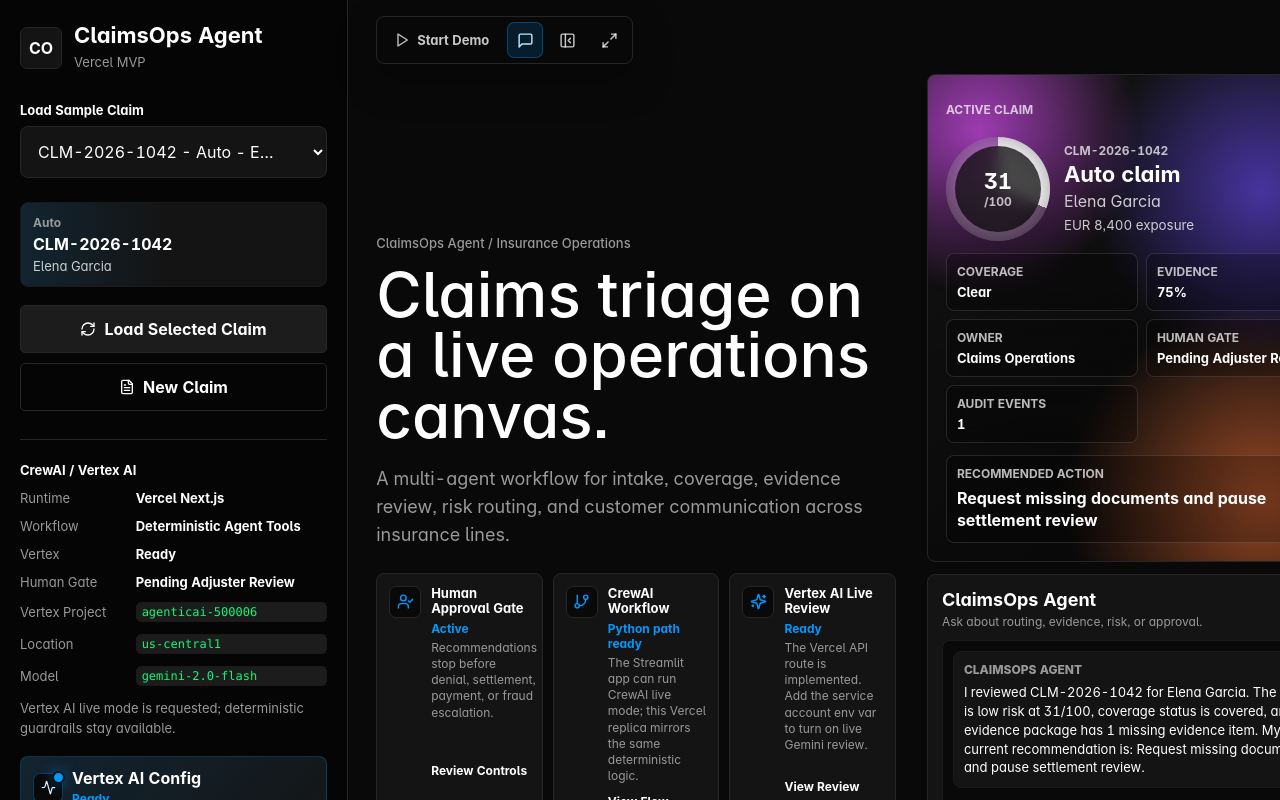
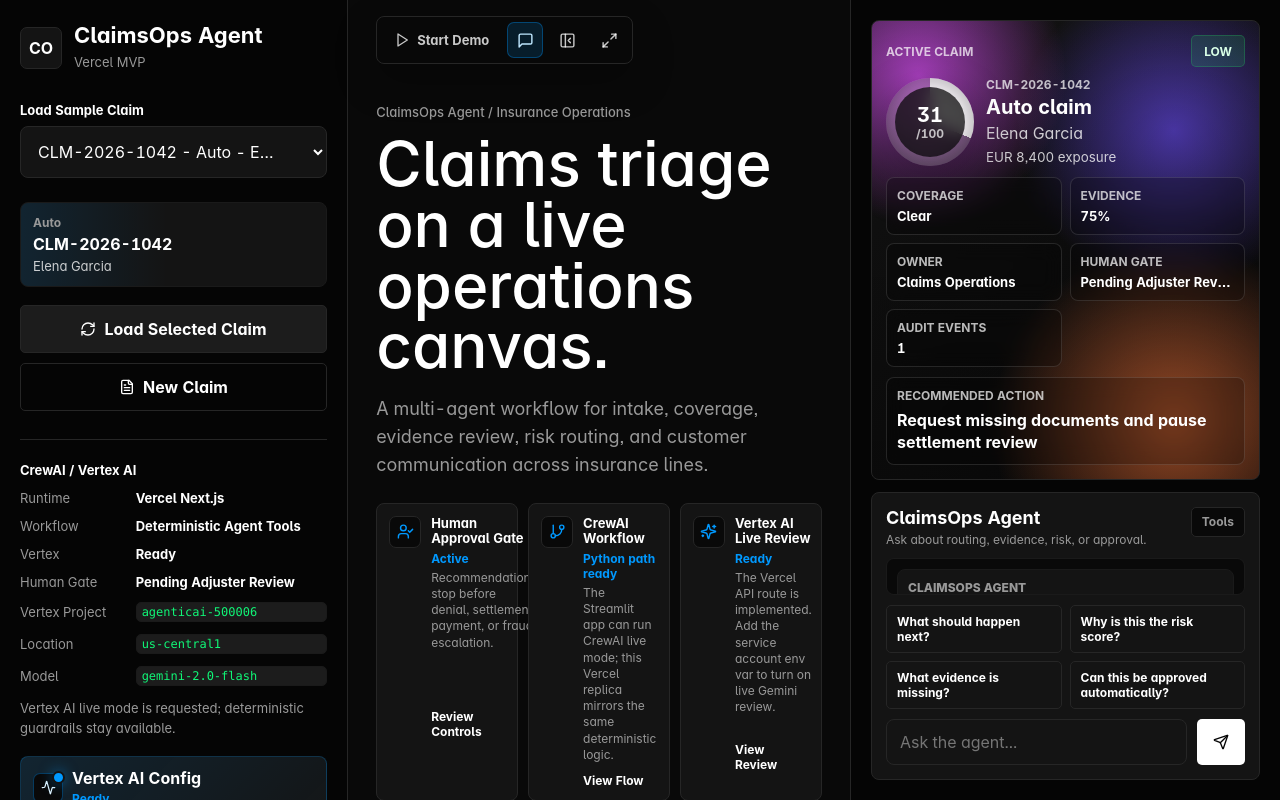
Before and after one commit to lukatcheishvili/claimsops-agent, a Next.js app: page / in a window 1280 px wide. Shown: the top 800 px of the page. Built offline with nearby package versions, Linux system fonts and the light colour scheme.

Commit message:
Expand chat into right canvas rail

```diff
--- a/src/app/globals.css
+++ b/src/app/globals.css
@@ -68,8 +68,16 @@
   transition: grid-template-columns 180ms ease;
 }
 
+.app-shell.chat-open {
+  grid-template-columns: 348px minmax(0, 1fr) clamp(430px, 29vw, 520px);
+}
+
 .app-shell.sidebar-collapsed {
   grid-template-columns: 0 minmax(0, 1fr);
+}
+
+.app-shell.sidebar-collapsed.chat-open {
+  grid-template-columns: 0 minmax(0, 1fr) clamp(430px, 29vw, 520px);
 }
 
 .sidebar {
@@ -478,14 +486,9 @@
 
 .hero {
   display: grid;
-  grid-template-columns: minmax(520px, 1fr) minmax(430px, 0.62fr);
-  gap: clamp(22px, 2.4vw, 44px);
-  align-items: stretch;
+  grid-template-columns: minmax(0, 1fr);
+  align-items: start;
   margin: 0 0 28px;
-}
-
-.hero.chat-rail-hidden {
-  grid-template-columns: minmax(0, 1fr);
 }
 
 .hero-copy {
@@ -776,11 +779,19 @@
 }
 
 .agent-chat-rail {
+  position: sticky;
+  top: 0;
   min-width: 0;
+  height: 100vh;
+  max-height: 100vh;
   display: grid;
   grid-template-rows: auto minmax(0, 1fr);
   gap: 12px;
-  align-self: stretch;
+  align-self: start;
+  overflow: hidden;
+  padding: 20px;
+  border-left: 1px solid var(--co-hairline);
+  background: var(--co-deep);
 }
 
 .rail-claim-summary,
@@ -795,8 +806,8 @@
   position: relative;
   overflow: hidden;
   display: grid;
-  gap: 12px;
-  padding: 18px;
+  gap: 10px;
+  padding: 14px;
   background:
     radial-gradient(circle at 12% 12%, rgba(212, 77, 240, 0.82), transparent 28%),
     radial-gradient(circle at 78% 24%, rgba(106, 76, 245, 0.72), transparent 34%),
@@ -836,18 +847,18 @@
 
 .rail-main {
   display: grid;
-  grid-template-columns: 104px minmax(0, 1fr);
-  gap: 14px;
+  grid-template-columns: 88px minmax(0, 1fr);
+  gap: 12px;
   align-items: center;
 }
 
 .rail-score {
-  width: 104px;
-  height: 104px;
+  width: 88px;
+  height: 88px;
 }
 
 .rail-score strong {
-  font-size: 34px;
+  font-size: 30px;
 }
 
 .rail-main div:last-child {
@@ -858,7 +869,7 @@
 
 .rail-main strong {
   color: var(--co-ink);
-  font-size: 22px;
+  font-size: 20px;
   line-height: 1.1;
 }
 
@@ -909,7 +920,8 @@
 
 .rail-chat-panel {
   display: grid;
-  grid-template-rows: auto minmax(168px, 1fr) auto auto;
+  min-height: 0;
+  grid-template-rows: auto minmax(0, 1fr) auto auto;
   gap: 10px;
   padding: 14px;
 }
@@ -1487,8 +1499,9 @@
 }
 
 .rail-messages {
-  min-height: 168px;
-  max-height: 244px;
+  min-height: 0;
+  max-height: none;
+  overflow-y: auto;
   gap: 9px;
   padding: 10px;
 }
@@ -2464,8 +2477,16 @@
     grid-template-columns: 320px minmax(0, 1fr);
   }
 
+  .app-shell.chat-open {
+    grid-template-columns: 320px minmax(0, 1fr) minmax(380px, 420px);
+  }
+
   .app-shell.sidebar-collapsed {
     grid-template-columns: 0 minmax(0, 1fr);
+  }
+
+  .app-shell.sidebar-collapsed.chat-open {
+    grid-template-columns: 0 minmax(0, 1fr) minmax(380px, 420px);
   }
 
   .hero,
@@ -2482,14 +2503,6 @@
     grid-template-columns: 1fr;
   }
 
-  .agent-chat-rail {
-    grid-template-rows: auto;
-  }
-
-  .rail-chat-panel {
-    min-height: 420px;
-  }
-
   .spotlight {
     min-height: 340px;
   }
@@ -2514,7 +2527,15 @@
     grid-template-columns: 1fr;
   }
 
+  .app-shell.chat-open {
+    grid-template-columns: 1fr;
+  }
+
   .app-shell.sidebar-collapsed {
+    grid-template-columns: 1fr;
+  }
+
+  .app-shell.sidebar-collapsed.chat-open {
     grid-template-columns: 1fr;
   }
 
@@ -2529,6 +2550,19 @@
   .app-shell.sidebar-collapsed .sidebar {
     max-height: 0;
     border-bottom-color: transparent;
+  }
+
+  .agent-chat-rail {
+    position: relative;
+    height: auto;
+    max-height: none;
+    padding: 18px;
+    border-top: 1px solid var(--co-hairline);
+    border-left: 0;
+  }
+
+  .rail-chat-panel {
+    min-height: 520px;
   }
 
   .metrics,
--- a/src/components/ClaimsOpsApp.jsx
+++ b/src/components/ClaimsOpsApp.jsx
@@ -391,7 +391,7 @@
   }
 
   return (
-    <div className={`app-shell ${sidebarOpen ? "" : "sidebar-collapsed"}`}>
+    <div className={`app-shell ${sidebarOpen ? "" : "sidebar-collapsed"} ${chatRailOpen ? "chat-open" : "chat-closed"}`}>
       <aside className="sidebar" aria-label="ClaimsOps controls">
         <div className="sidebar-header">
           <span className="brand-mark">CO</span>
@@ -510,11 +510,6 @@
           analysis={analysis}
           setActiveTab={setActiveTab}
           vertexState={vertexState}
-          approvalState={approvalState}
-          approvalLog={approvalLog}
-          messages={chatMessages}
-          onSend={sendAgentMessage}
-          chatRailOpen={chatRailOpen}
         />
         <Tabs activeTab={activeTab} setActiveTab={setActiveTab} />
 
@@ -547,6 +542,16 @@
           )}
         </section>
       </main>
+      {chatRailOpen && (
+        <AgentChatRail
+          analysis={analysis}
+          approvalState={approvalState}
+          vertexState={vertexState}
+          approvalLog={approvalLog}
+          messages={chatMessages}
+          onSend={sendAgentMessage}
+        />
+      )}
     </div>
   );
 }
@@ -672,9 +677,9 @@
   );
 }
 
-function Hero({ analysis, setActiveTab, vertexState, approvalState, approvalLog, messages, onSend, chatRailOpen }) {
-  return (
-    <header className={`hero ${chatRailOpen ? "" : "chat-rail-hidden"}`}>
+function Hero({ analysis, setActiveTab, vertexState }) {
+  return (
+    <header className="hero">
       <div className="hero-copy">
         <p className="eyebrow">ClaimsOps Agent / Insurance Operations</p>
         <h2>Claims triage on a live operations canvas.</h2>
@@ -684,16 +689,6 @@
         </p>
         <CapabilityStrip setActiveTab={setActiveTab} vertexState={vertexState} />
       </div>
-      {chatRailOpen && (
-        <AgentChatRail
-          analysis={analysis}
-          approvalState={approvalState}
-          vertexState={vertexState}
-          approvalLog={approvalLog}
-          messages={messages}
-          onSend={onSend}
-        />
-      )}
     </header>
   );
 }
```
Also changed, not shown: 2 other files (tests, documents, lock files or other folders).
